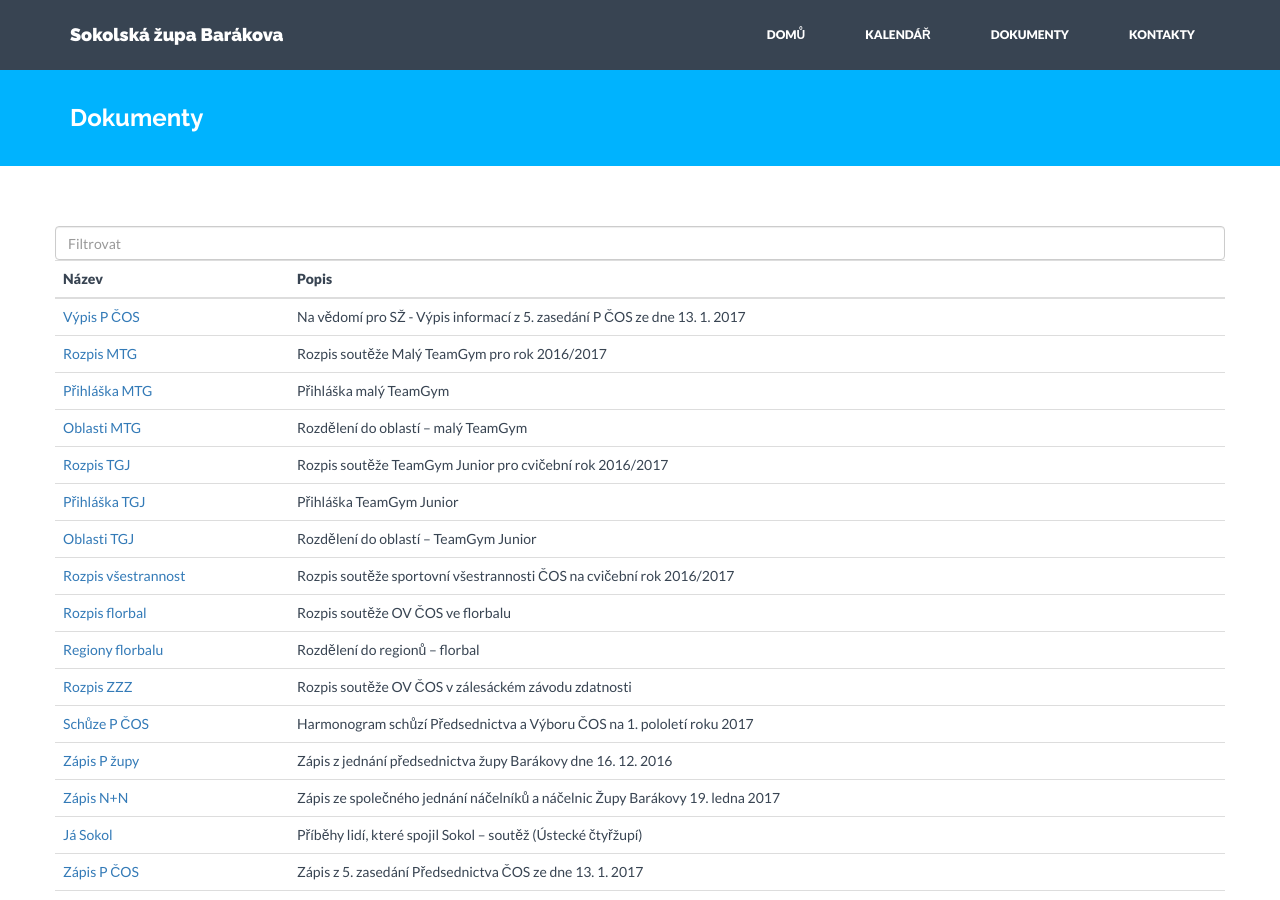
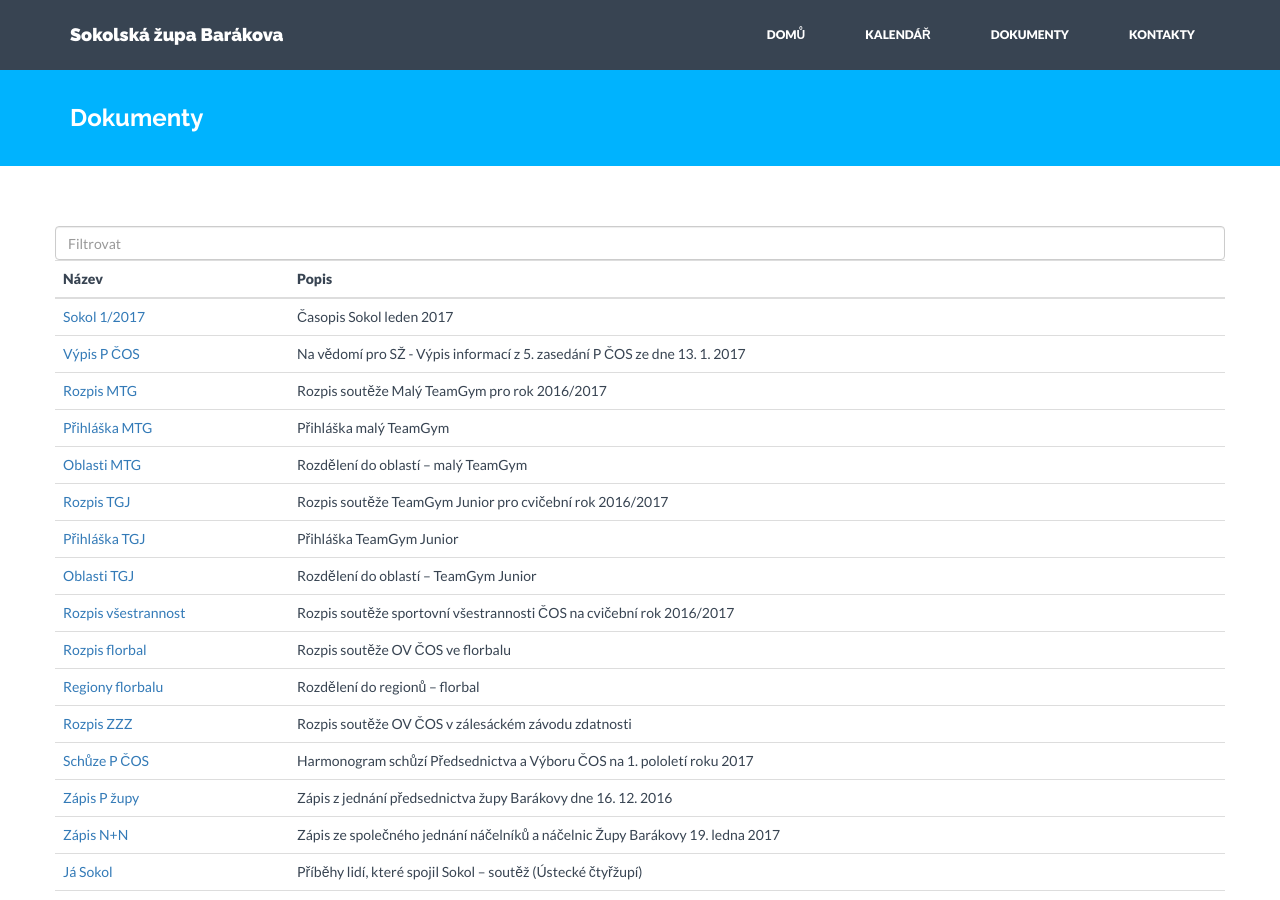
Before and after one commit to milanhybner/zbarakova.cz, a Jekyll site: the page built from dokumenty.md, in a window 1280 px wide and 900 px high. Built offline with Jekyll 4.4.1, drawn with Linux system fonts in a browser that asks for light colours; nearby versions of some CDN libraries.

Commit message:
časopis sokol leden 2017

```diff
--- a/_data/dokumenty.yaml
+++ b/_data/dokumenty.yaml
@@ -1,3 +1,7 @@
+- nazev: Sokol 1/2017
+  url: https://drive.google.com/open?id=0B0w6gDorCVUkbkg1MC04VmFHejVSaTItbnRIU0NCcmFpUTVB
+  popis: Časopis Sokol leden 2017
+
 - nazev: Výpis P ČOS
   url: https://drive.google.com/open?id=0B0w6gDorCVUkcVhrQW9aUXV0XzJUTndaVkN0dUh6UU0xVC00
   popis: Na vědomí pro SŽ - Výpis informací z 5. zasedání P ČOS ze dne 13. 1. 2017
```
